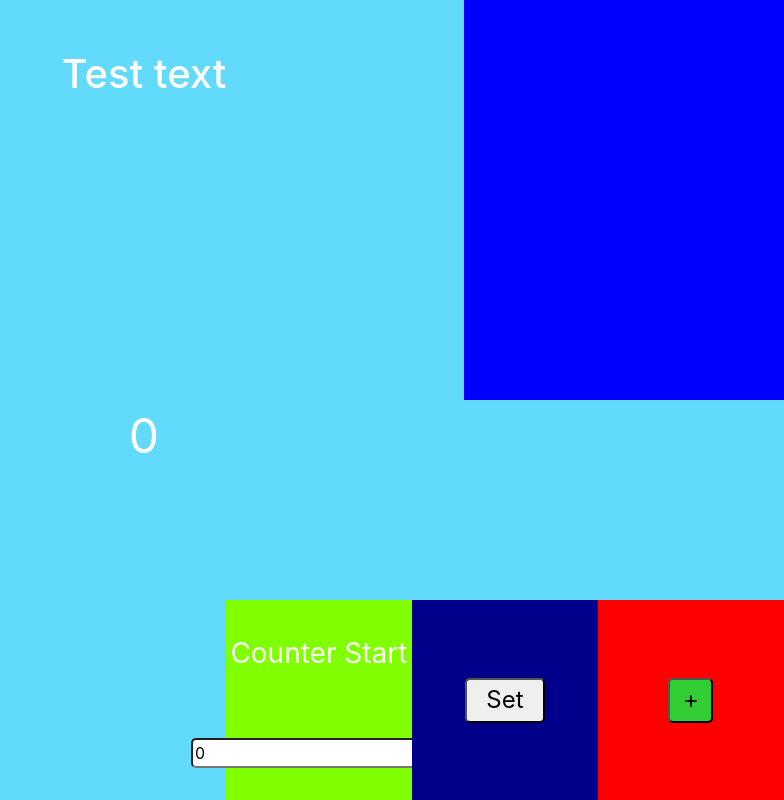
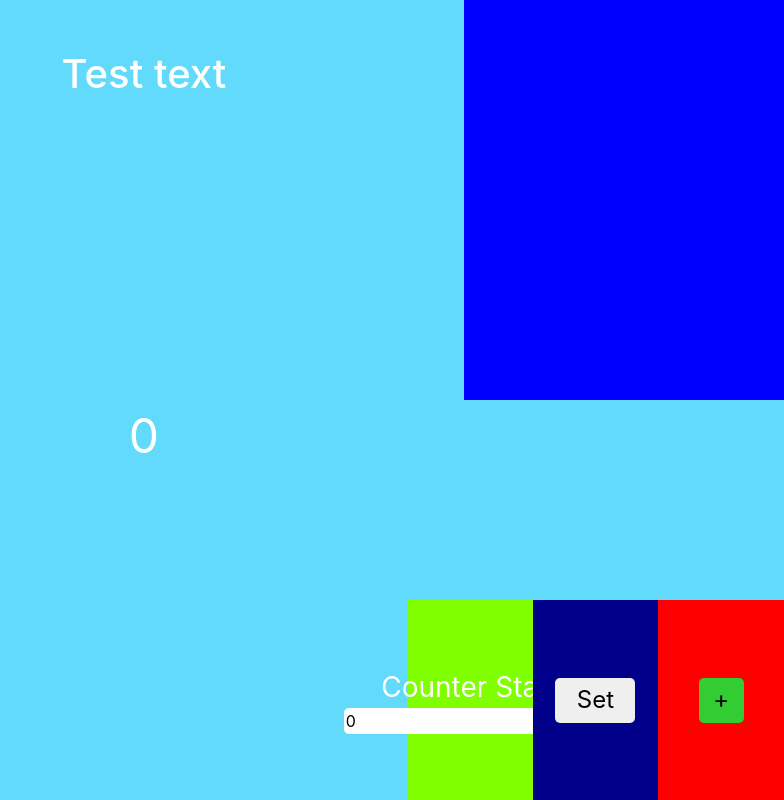
Before and after one commit to Darklinklml/React-technical-test, a React (Create React App) app: page / in a window 1280 px wide. Shown: the whole page, without its empty margins (496-1280 px from the left). Built offline with nearby package versions, Linux system fonts and the light colour scheme.

Commit message:
Remove border visibility to input and buttons

```diff
--- a/src/App.js
+++ b/src/App.js
@@ -3,8 +3,6 @@ import './App.css';
 import {createRef, useState} from "react";
 import './Components/Square';
 import Square from "./Components/Square";
-
-
 
 
 
@@ -40,26 +38,27 @@ function App() {
                     backgroundColor: "chartreuse"
                 }
                 }>
-                        <div className={"Counter-Square-Title"}>Counter Start</div><br/>
+                    <div>
+                        <div
+                            className={"Counter-Square-Title"}
+                        >Counter Start
+                        </div>
                         <input
-                            className={"rounded-border"}
-                            id={"contador-inicial-input"}
+                            className={"rounded-border border-0"}
                             value={inputValue}
                             onChange={onHandledInputChange}
                             type={"number"}/>
-
+                    </div>
                 </Square>
                 <Square tema={{
                     backgroundColor: "darkblue"
                 }}>
-                    <button className={"Set-Button rounded-border"} onClick={()=>initContador()}>
-                        Set
-                    </button>
+                    <button className={"Set-Button rounded-border border-0"} onClick={() => initContador()}>Set</button>
                 </Square>
                 <Square tema={{
                     backgroundColor: "red"
                 }}>
-                    <button className={"Plus-Button rounded-border"} onClick={()=> increment()} >+</button>
+                    <button className={"Plus-Button rounded-border border-0"} onClick={()=> increment()} >+</button>
                 </Square>
             </div>
             <div className={"Blue-Box"}></div>
```
